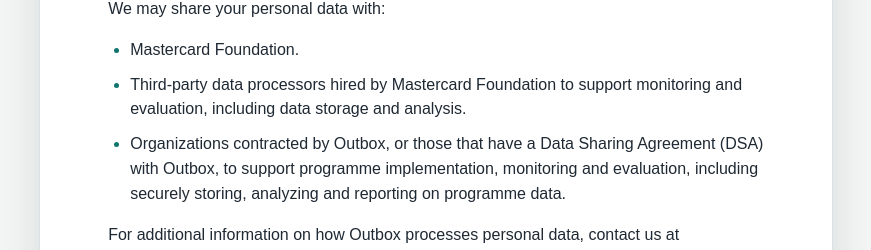
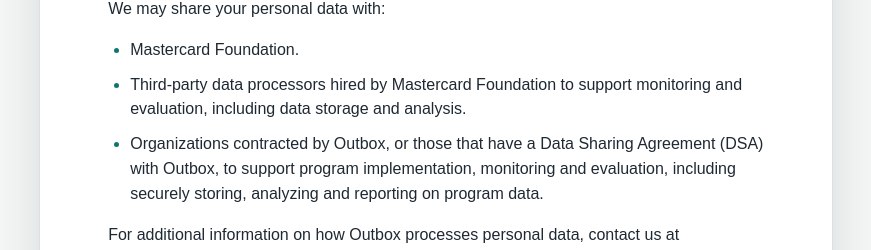
Before and after one commit to Danieluganda/RETI_Program, a Next.js app in the folder consent-app/: page /consent/new in a window 1280 px wide. Shown: the part 1678-1928 px from the top of the page, without its empty margins (204-1075 px from the left). Built offline with nearby package versions, Linux system fonts and the light colour scheme.

Commit message:
Use program spelling throughout consent app

```diff
--- a/consent-app/components/ConsentForm.tsx
+++ b/consent-app/components/ConsentForm.tsx
@@ -27,7 +27,7 @@
     sharingList: [
       "Mastercard Foundation.",
       "Third-party data processors hired by Mastercard Foundation to support monitoring and evaluation, including data storage and analysis.",
-      "Organizations contracted by Outbox, or those that have a Data Sharing Agreement (DSA) with Outbox, to support programme implementation, monitoring and evaluation, including securely storing, analyzing and reporting on programme data.",
+      "Organizations contracted by Outbox, or those that have a Data Sharing Agreement (DSA) with Outbox, to support program implementation, monitoring and evaluation, including securely storing, analyzing and reporting on program data.",
     ],
     choiceText:
       "By consenting to share your data, you are helping for the success of the 10X Program for you and future participants.",
--- a/consent-app/components/ConsentText.tsx
+++ b/consent-app/components/ConsentText.tsx
@@ -20,8 +20,8 @@
         Your personal data may be shared with Mastercard Foundation, third-party data processors
         hired by Mastercard Foundation to support monitoring and evaluation, including data storage
         and analysis, and organizations contracted by Outbox, or those that have a Data Sharing
-        Agreement (DSA) with Outbox, to support programme implementation, monitoring and evaluation,
-        including securely storing, analyzing and reporting on programme data. For additional
+        Agreement (DSA) with Outbox, to support program implementation, monitoring and evaluation,
+        including securely storing, analyzing and reporting on program data. For additional
         information, contact zulu@outbox.africa or +256 (0) 392 000 152.
       </p>
     </div>
--- a/consent-app/lib/pdf.ts
+++ b/consent-app/lib/pdf.ts
@@ -259,7 +259,7 @@
   return [
     "Mastercard Foundation.",
     "Third-party data processors hired by Mastercard Foundation to support monitoring and evaluation, including data storage and analysis.",
-    "Organizations contracted by Outbox, or those that have a Data Sharing Agreement (DSA) with Outbox, to support programme implementation, monitoring and evaluation, including securely storing, analyzing and reporting on programme data.",
+    "Organizations contracted by Outbox, or those that have a Data Sharing Agreement (DSA) with Outbox, to support program implementation, monitoring and evaluation, including securely storing, analyzing and reporting on program data.",
   ];
 }
 
```
